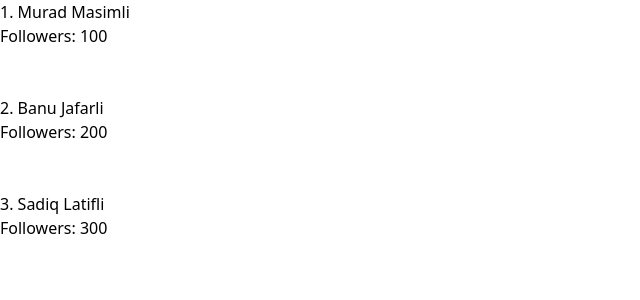
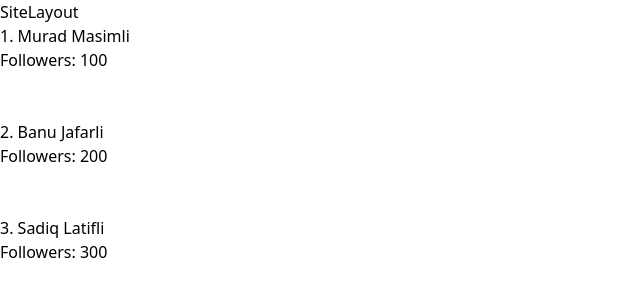
Before and after one commit to banujafar/STEP-INSTAGRAM, a React (Vite) app: page / in a window 1280 px wide. Shown: the top 300 px of the page, without its empty margins (0-640 px from the left). Built offline with nearby package versions, Linux system fonts and the light colour scheme.

Commit message:
feat:routing

```diff
--- a/package.json
+++ b/package.json
@@ -10,6 +10,7 @@
     "preview": "vite preview"
   },
   "dependencies": {
+    "@reduxjs/toolkit": "^1.9.5",
     "classnames": "^2.3.2",
     "react": "^18.2.0",
     "react-dom": "^18.2.0",
--- /dev/null
+++ b/src/pages/auth/AuthLayout.jsx
@@ -0,0 +1,13 @@
+import React from "react";
+import { Outlet } from "react-router-dom";
+
+const AuthLayout = () => {
+  return (
+    <div>
+      <p>AuthLayout</p>
+      <Outlet/>
+    </div>
+  );
+};
+
+export default AuthLayout;
--- /dev/null
+++ b/src/pages/auth/Login.jsx
@@ -0,0 +1,9 @@
+import React from 'react'
+
+const Login = () => {
+  return (
+    <div>Login</div>
+  )
+}
+
+export default Login
--- /dev/null
+++ b/src/pages/auth/Register.jsx
@@ -0,0 +1,9 @@
+import React from 'react'
+
+const Register = () => {
+  return (
+    <div>Register</div>
+  )
+}
+
+export default Register
--- a/src/pages/Home.jsx
+++ b/src/pages/site/Home.jsx
@@ -1,7 +1,7 @@
 import React, { useEffect } from "react";
-import { getUsers } from "../store/actions/userList";
+import { getUsers } from "../../store/actions/userList";
 import { useDispatch, useSelector } from "react-redux";
-import store from "../store";
+import store from "../../store";
 
 const Home = () => {
   const { users, loading, error } = useSelector((state) => state.userList);
--- /dev/null
+++ b/src/pages/site/SiteLayout.jsx
@@ -0,0 +1,13 @@
+import React from 'react'
+import { Outlet } from 'react-router-dom'
+
+const SiteLayout = () => {
+  return (
+    <div>
+        <p>SiteLayout</p>
+        <Outlet/>
+    </div>
+  )
+}
+
+export default SiteLayout
```
Also changed, not shown: src/router/index.jsx (+33 -7 lines), src/pages/site/UserPage.jsx (renamed from src/pages/UserPage.jsx), 2 other files (tests, documents, lock files or other folders).
